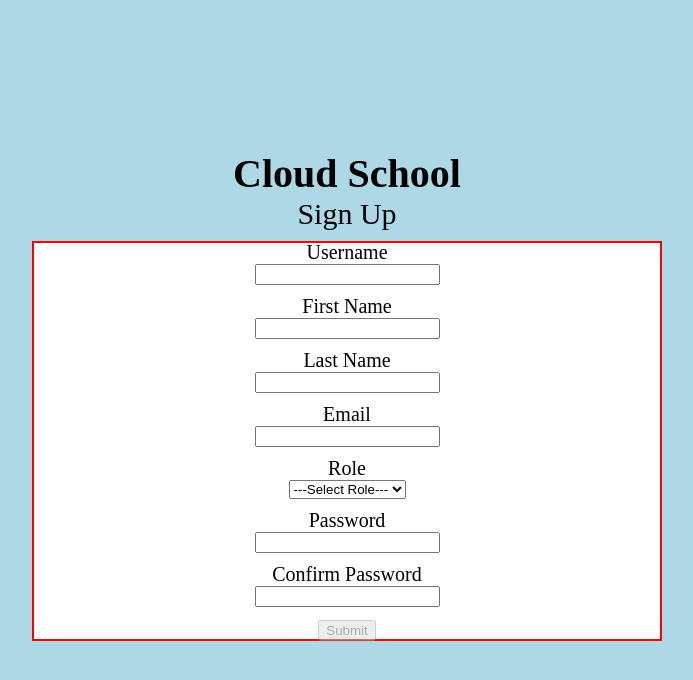
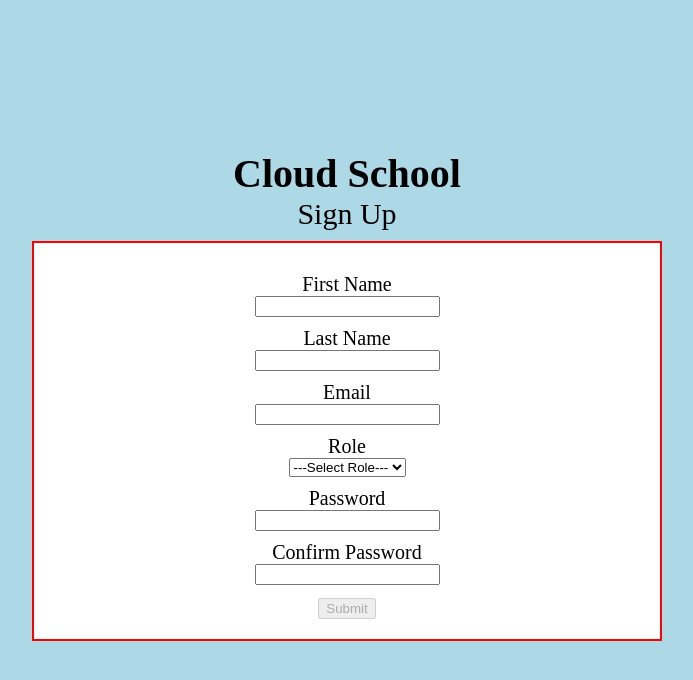
Before and after one commit to school-in-the-cloud-web/frontend, a React (Create React App) app in the folder schoolinthecloud/: page /signup in a window 1280 px wide. Shown: the top 680 px of the page, without its empty margins (293-986 px from the left). Built offline with nearby package versions, Linux system fonts and the light colour scheme.

Commit message:
final commit of day removed username for email on sign in page

```diff
--- a/schoolinthecloud/src/components/Schema.js
+++ b/schoolinthecloud/src/components/Schema.js
@@ -1,14 +1,15 @@
 import * as yup from 'yup'
 export default yup.object().shape({
-    username: yup.string().required('Username is required'),
     firstName: yup.string().required('Name is required')
     .min(3, 'firstName length must be at least 3 characters long')
     .max(30, 'firstName length must be less than or equal to 30 characters long'),
+    // .matches(/^[A-Z0-9]+$/i),
     lastName: yup.string().required('Name is required').min(3, 'lastName length must be at least 3 characters long')
     .max(30, 'lastName length must be less than or equal to 30 characters long'),
     password: yup.string().required('Password is required').min(6, 'password length must be at least 6 characters long')
     .max(30, 'password length must be less than or equal to 30 characters long'),
-    confirmPassword: yup.string().required().oneOf([yup.ref('password'), null], 'Passwords must match'),
+    // .matches(/^[A-Z0-9]+$/i),
+    confirmPassword: yup.string().required().oneOf([yup.ref('password'), null], ' '),
     email: yup.string().required().email('email must be a valid email'),
     role: yup.string().required().oneOf(['student', 'volunteer'], 'must select a role'),
 })
--- a/schoolinthecloud/src/components/Signin.js
+++ b/schoolinthecloud/src/components/Signin.js
@@ -1,7 +1,7 @@
 import React, {useState} from 'react'
 export default function Signin(){
     const initialFormValues = {
-        username: '',
+        email: '',
         password: '',
     }
     const [formValues, setFormvalues] = useState(initialFormValues)
@@ -22,8 +22,8 @@ export default function Signin(){
         <h1>Cloud School</h1>
         <h2>Sign in</h2>
         <form onSubmit={submit}>
-            <label>Username</label>
-            <input onChange={change} value={formValues.username} type='text' name='username'/>
+            <label>E-mail</label>
+            <input onChange={change} value={formValues.email} type='text' name='email'/>
             <label>Password</label>
             <input onChange={change} value={formValues.password} type='password' name='password'/>
             <label></label>
--- a/schoolinthecloud/src/components/Signup.js
+++ b/schoolinthecloud/src/components/Signup.js
@@ -5,7 +5,6 @@ import * as yup from 'yup'
 export default function Signup(){
     const initalTValue = true
     const initialFormValues = {
-        username: '',
         firstName: '',
         lastName: '',
         password: '',
@@ -33,8 +32,11 @@ export default function Signup(){
         Schema.isValid(formValues)
             .then(valid => {
                 setDisabled(!valid)
+                console.log(errors)
+
             }).catch(err => {
                 console.log(err)
+                console.log(errors)
             })
     }, [formValues])
 
@@ -44,16 +46,21 @@ export default function Signup(){
             .catch(err => {setErrors({...errors, [name]: err.errors[0]})})
     }
 
-    console.log(errors)
+
 
 
     return(
         <div className = 'MainDiv'>
+        <div>
+            <p>{errors.firstName}</p>
+            <p>{errors.lastName}</p>
+            <p>{errors.username}</p>
+            <p>{errors.password}</p>
+            <p>{errors.confirmPassword}</p>
+        </div>
             <h1>Cloud School</h1>
             <h2>Sign Up</h2>
             <form onSubmit={submit}>
-                <label>Username</label>
-                <input onChange={change} value={formValues.username} type='text' name='username'/>
                 <label  className='label'>First Name</label>
                 <input onChange={change} value={formValues.firstName} type='text' name='firstName'/>
                 <label className='label'>Last Name</label>
```
